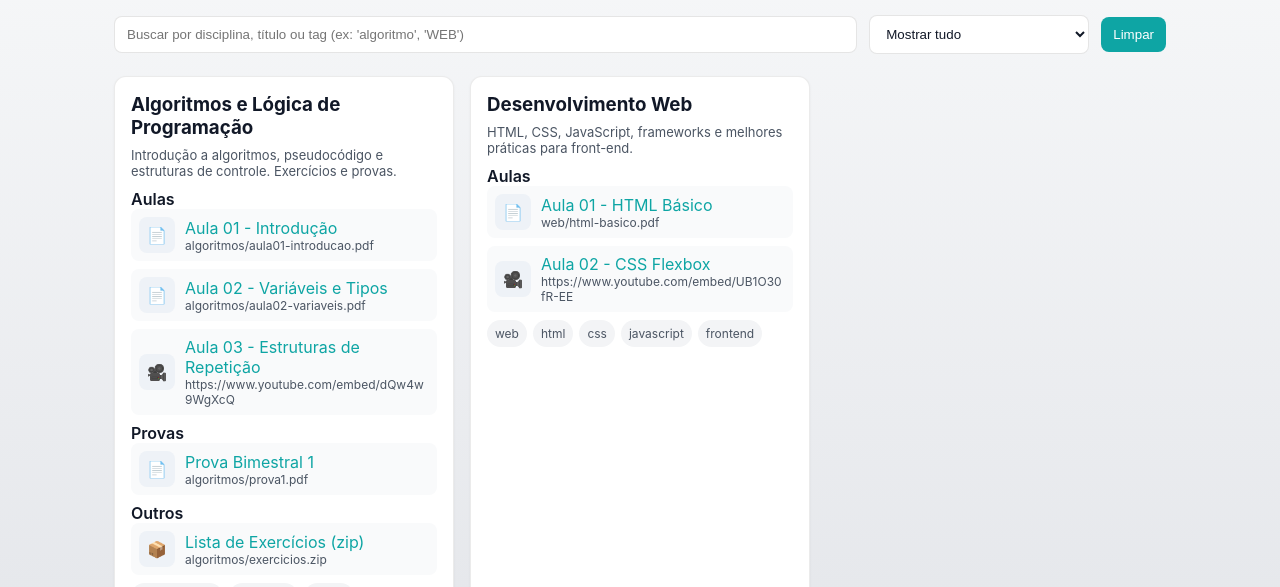
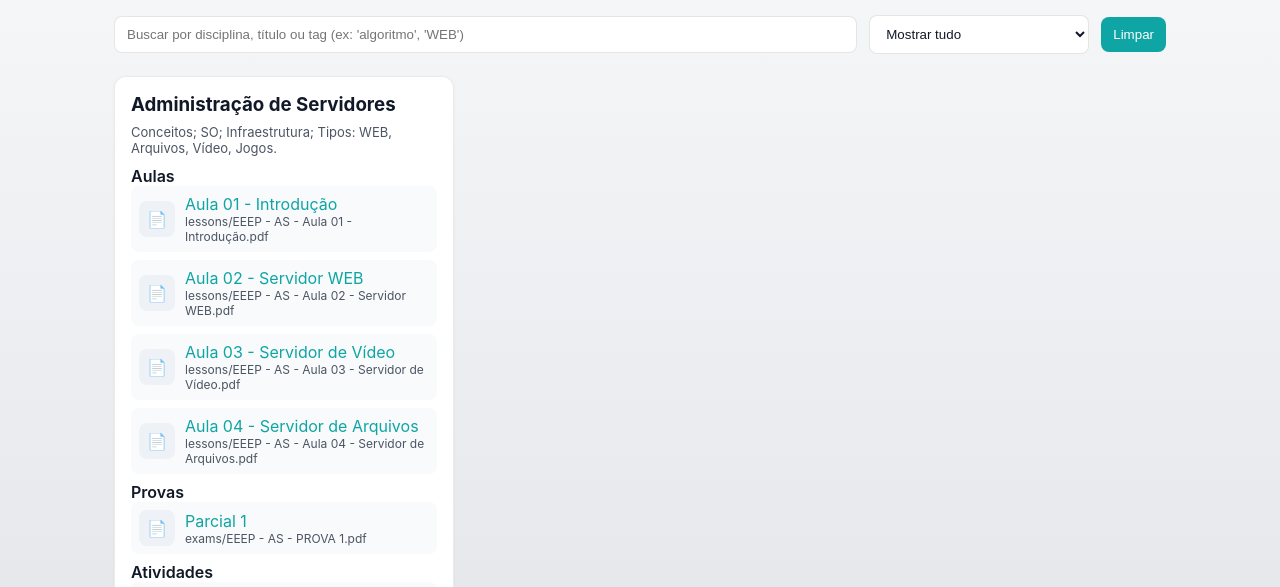
Before and after one commit to davimagals/computer-teaching, a plain HTML site: page index.html in a window 1280 px wide. Shown: the part 193-780 px from the top of the page. Drawn offline with Linux system fonts and the light colour scheme.

Commit message:
correções; add adm de servidores

```diff
--- a/data.js
+++ b/data.js
@@ -1,25 +1,83 @@
 const DATA = [
   {
-    id: "davi",
-    title: "Algoritmos e Lógica de Programação",
+    id: "server-administration",
+    title: "Administração de Servidores",
     description:
-      "Introdução a algoritmos, pseudocódigo e estruturas de controle. Exercícios e provas.",
-    tags: ["programação", "algoritmo", "logica"],
+      "Conceitos; SO; Infraestrutura; Tipos: WEB, Arquivos, Vídeo, Jogos.",
+    tags: ["redes"],
     lessons: [
       {
         type: "pdf",
         title: "Aula 01 - Introdução",
-        path: "algoritmos/aula01-introducao.pdf",
+        path: "lessons/EEEP - AS - Aula 01 - Introdução.pdf",
       },
       {
         type: "pdf",
-        title: "Aula 02 - Variáveis e Tipos",
-        path: "algoritmos/aula02-variaveis.pdf",
+        title: "Aula 02 - Servidor WEB",
+        path: "lessons/EEEP - AS - Aula 02 - Servidor WEB.pdf",
       },
       {
-        type: "video",
-        title: "Aula 03 - Estruturas de Repetição",
-        path: "https://www.youtube.com/embed/dQw4w9WgXcQ",
+        type: "pdf",
+        title: "Aula 03 - Servidor de Vídeo",
+        path: "lessons/EEEP - AS - Aula 03 - Servidor de Vídeo.pdf",
+      },
+      {
+        type: "pdf",
+        title: "Aula 04 - Servidor de Arquivos",
+        path: "lessons/EEEP - AS - Aula 04 - Servidor de Arquivos.pdf",
+      },
+    ],
+    exams: [
+      {
+        type: "pdf",
+        title: "Parcial 1",
+        path: "exams/EEEP - AS - PROVA 1.pdf",
+      },
+    ],
+    others: [
+      {
+        type: "pdf",
+        title: "Aula 02 - Servidor WEB - Fixação",
+        path: "lessons/EEEP - AS - Aula 02 - Fixação.pdf",
+      },
+      {
+        type: "pdf",
+        title: "Aula 02 - Trabalho",
+        path: "lessons/EEEP - AS - Aula 02 - Trabalho v1.1.pdf",
+      },
+      {
+        type: "pdf",
+        title: "Aula 03 - Servidor de Vídeo - Fixação",
+        path: "lessons/EEEP - AS - Aula 03 - Fixação.pdf",
+      },
+      {
+        type: "pdf",
+        title: "Aula 03 - Trabalho v1.0",
+        path: "lessons/EEEP - AS - Aula 03 - Trabalho v1.0.pdf",
+      },
+      {
+        type: "pdf",
+        title: "Aula 03 - Trabalho v2.0",
+        path: "lessons/EEEP - AS - Aula 03 - Trabalho v2.0.pdf",
+      },
+      {
+        type: "pdf",
+        title: "Aula 04 - Servidor de Arquivos - Fixação",
+        path: "lessons/EEEP - AS - Aula 04 - Fixação.pdf",
+      },
+    ],
+  },
+  /*{
+    id: "server-administration",
+    title: "Administração de Servidores",
+    description:
+      "Conceitos; SO; Infraestrutura; Tipos: WEB, Arquivos, Vídeo, Jogos.",
+    tags: ["redes"],
+    lessons: [
+      {
+        type: "pdf",
+        title: "Aula 01 - Introdução",
+        path: "EEEP - AS - Aula 01 - Introdução.pdf",
       },
     ],
     exams: [
@@ -36,26 +94,5 @@ const DATA = [
         path: "algoritmos/exercicios.zip",
       },
     ],
-  },
-  {
-    id: "web",
-    title: "Desenvolvimento Web",
-    description:
-      "HTML, CSS, JavaScript, frameworks e melhores práticas para front-end.",
-    tags: ["web", "html", "css", "javascript", "frontend"],
-    lessons: [
-      {
-        type: "pdf",
-        title: "Aula 01 - HTML Básico",
-        path: "web/html-basico.pdf",
-      },
-      {
-        type: "video",
-        title: "Aula 02 - CSS Flexbox",
-        path: "https://www.youtube.com/embed/UB1O30fR-EE",
-      },
-    ],
-    exams: [],
-    others: [],
-  },
+  },*/
 ];
--- a/index.html
+++ b/index.html
@@ -59,7 +59,7 @@
 
       <footer>
         <div>
-          2025 - Repositório
+          2025 - Davi Magalhães - Repositório
           <a
             href="https://github.com/davimagals/computer-teaching"
             target="_blank"
--- a/script.js
+++ b/script.js
@@ -24,15 +24,17 @@ function iconFor(type) {
   }
 }
 
-function openViewer(title, path, type) {
+function openViewer(title, id, path, type) {
   const modal = document.getElementById("modal");
   const viewer = document.getElementById("viewer");
   const modalTitle = document.getElementById("modal-title");
   modalTitle.textContent = title;
 
   if (type === "video") {
+    path = "public/disciplines/" + id + "/" + path;
     viewer.src = path;
   } else if (path.endsWith(".pdf")) {
+    path = "public/disciplines/" + id + "/" + path;
     viewer.src = path;
   } else {
     viewer.src = "about:blank";
@@ -92,7 +94,7 @@ function render(data) {
         a.textContent = it.title;
         a.onclick = (ev) => {
           ev.preventDefault();
-          openViewer(it.title, it.path, it.type);
+          openViewer(it.title, d.id, it.path, it.type);
         };
         info.appendChild(a);
         const small = document.createElement("div");
@@ -109,7 +111,7 @@ function render(data) {
 
     addSection("Aulas", d.lessons);
     addSection("Provas", d.exams);
-    addSection("Outros", d.others);
+    addSection("Atividades", d.others);
 
     if (d.tags && d.tags.length) {
       const tags = document.createElement("div");
@@ -131,9 +133,7 @@ function matches(d, q) {
       " " +
       (d.description || "") +
       " " +
-      (d.tags || []).join(" ") +
-      " " +
-      d.id
+      (d.tags || []).join(" ")
     ).toLowerCase();
     if (!s.includes(q)) return false;
   }
```
Also changed, not shown: 15 other files.
